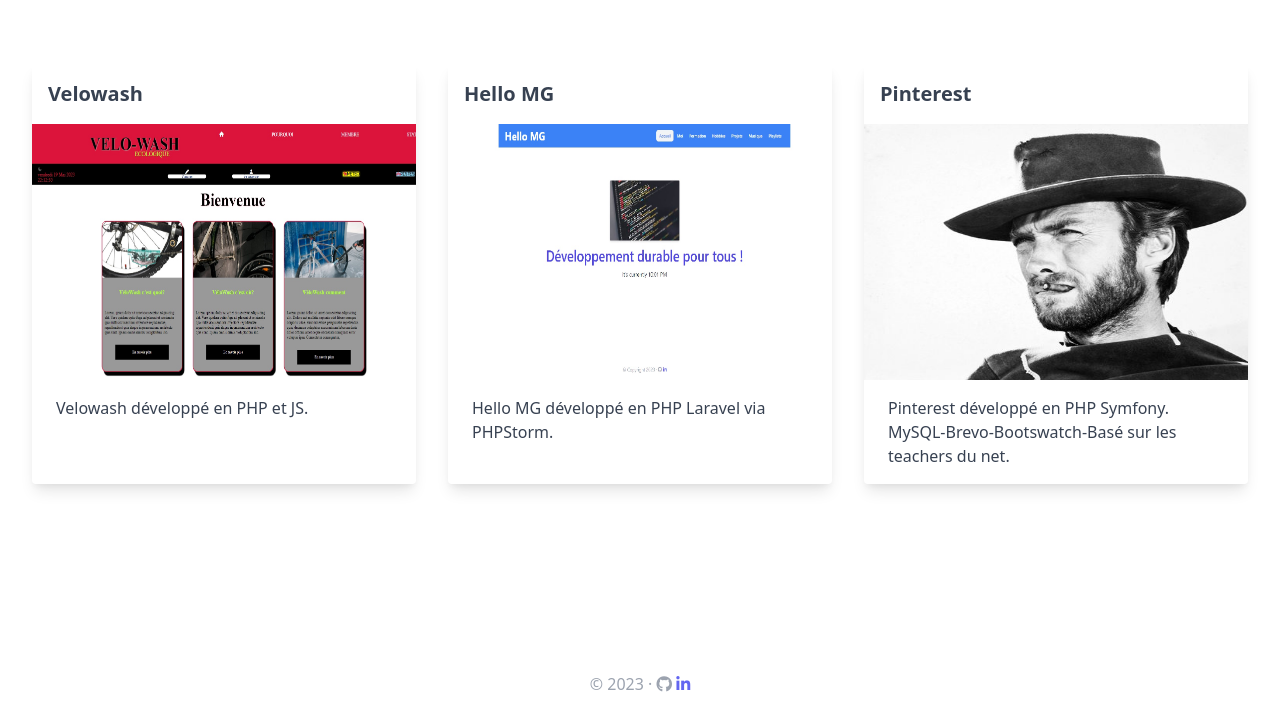
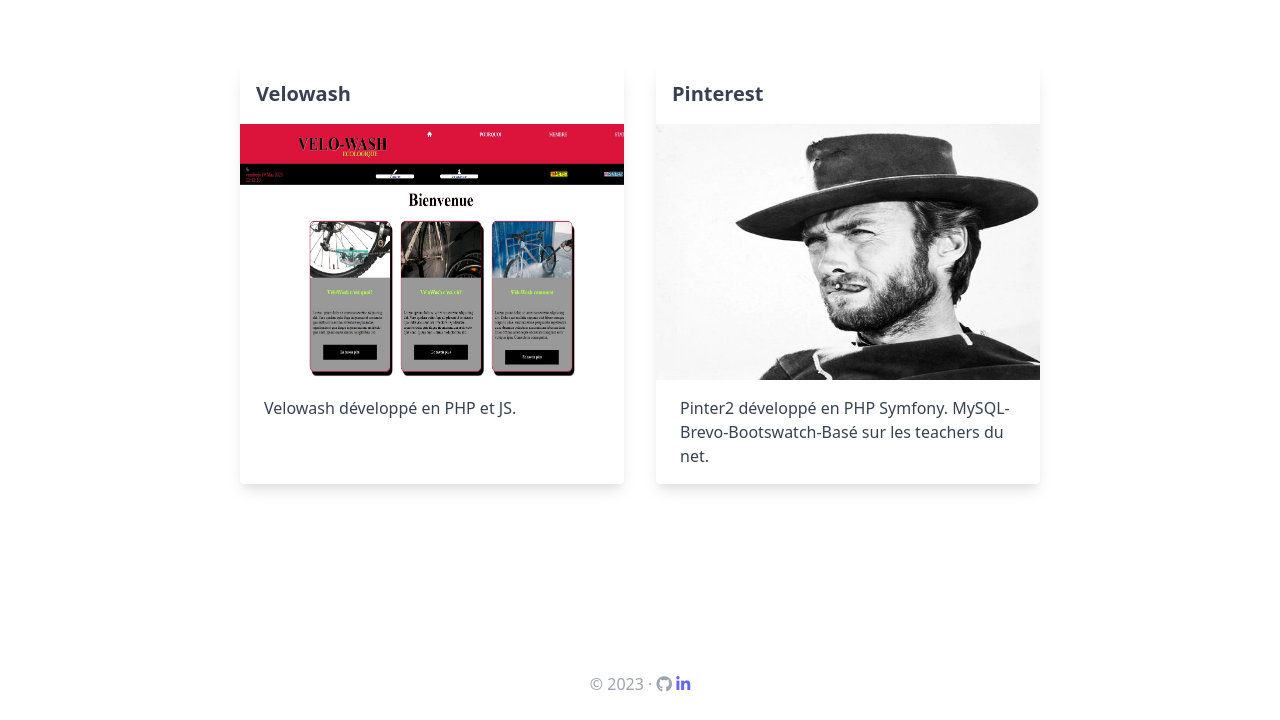
Before and after one commit to Matthieu7924/hello-mg-sf5, a Symfony app: template templates/pages/projects.html.twig in a window 1280 px wide. Shown: the part 80-800 px from the top of the page. Run offline with Twig, Linux system fonts and the light colour scheme; the template is opened without the code that fills it, so the values that code supplies are empty; some libraries are stand-ins or nearby versions.

Commit message:
modif projects page

```diff
--- a/templates/pages/projects.html.twig
+++ b/templates/pages/projects.html.twig
@@ -17,17 +17,6 @@
             </div>
         </div>
 
-
-        <div class="flex-1 max-w-sm rounded overflow-hidden shadow-lg m-4">
-            <h2 class="text-gray-700 text-xl font-bold p-4">Hello MG</h2>
-            <img src="{{ asset('/images/helloMG.jpg') }}" alt="Hello MG" class="w-full h-64 project-image">
-            <div class="px-6 py-4">
-                <p class="text-gray-700 text-base">
-                    Hello MG développé en PHP Laravel via PHPStorm.
-                </p>
-            </div>
-        </div>
-
         <div class="flex-1 max-w-sm rounded overflow-hidden shadow-lg m-4">
             <h2 class="text-gray-700 text-xl font-bold p-4">Pinterest</h2>
             <a href="https://pinter2-ec3047f8e911.herokuapp.com/">
@@ -35,7 +24,7 @@
             </a>
             <div class="px-6 py-4">
                 <p class="text-gray-700 text-base">
-                    Pinterest développé en PHP Symfony.
+                    Pinter2 développé en PHP Symfony.
                     MySQL-Brevo-Bootswatch-Basé sur les teachers du net.
                 </p>
             </div>
```
